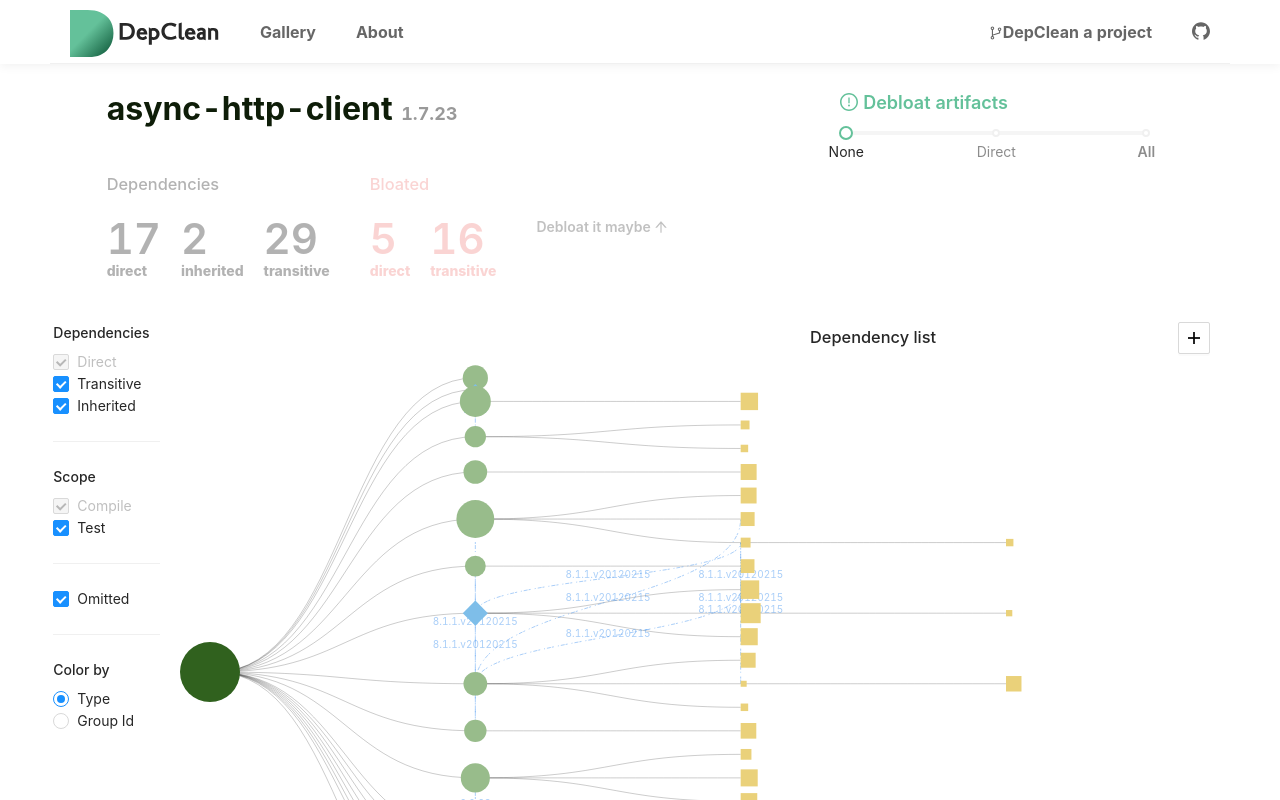
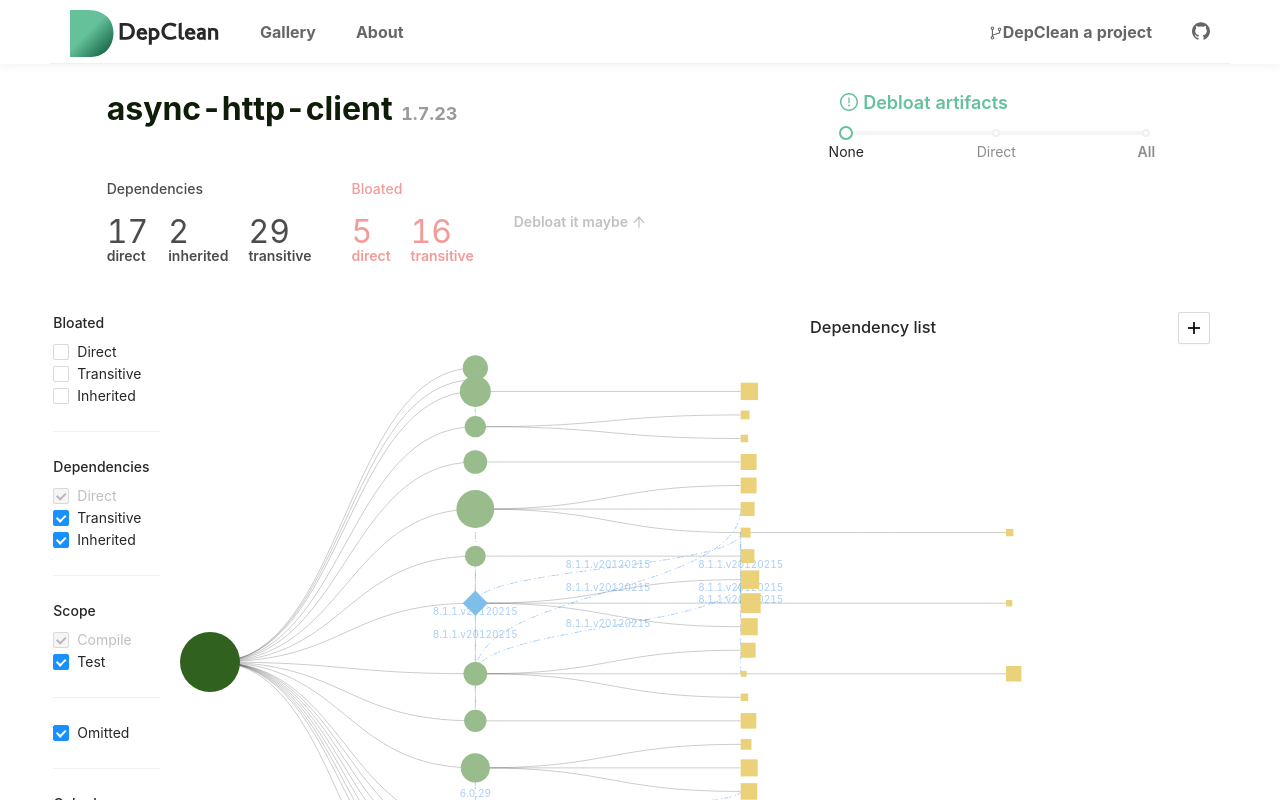
Before and after one commit to ASSERT-KTH/depclean-web, a React (Create React App) app in the folder front-end/: page /result in a window 1280 px wide. Shown: the top 800 px of the page. Built offline with nearby package versions, Linux system fonts and the light colour scheme.

Commit message:
restore bloated filter

```diff
--- a/front-end/src/App.css
+++ b/front-end/src/App.css
@@ -353,37 +353,39 @@
 .dataInfo{
   display: flex;
   flex-direction: column;
-  font-weight: 800;
+  font-weight: 600;
   font-size: 14px;
   color: hsla(0,0%,0%, .4);
   margin-right:20px;
 }
 
 .dataInfo span{
-  font-size: 42px;
-  font-weight: 600;
+  font-size: 32px;
+  font-weight: 400;
   margin-bottom: -12px;
   color: hsla(0,0%,0%, .6);
 }
 
 .dependencies{
-   color: hsla(0,0%,0%, .3);
+   color: hsla(0,0%,0%, .7);
 }
 .dependencies span{
-   color: hsla(0,0%,0%, .3);
+   color: hsla(0,0%,0%, .7);
 }
 .dependencies h3{
-   color: hsla(0,0%,0%, .3);
+   color: hsla(0,0%,0%, .7);
+   font-size: 14px;
 }
 
 .bloated{
-  color:hsla(2,79%,68%,.3);
+  color:hsla(2,79%,68%,.7);
 }
 .bloated span{
-  color:hsla(2,79%,68%,.3);
+  color:hsla(2,79%,68%,.7);
 }
 .bloated h3{
-  color:hsla(2,79%,68%,.3);
+  color:hsla(2,79%,68%,.7);
+  font-size: 14px;
 }
 
 /* GALLERY */
--- a/front-end/src/HomeViz.tsx
+++ b/front-end/src/HomeViz.tsx
@@ -33,6 +33,7 @@
     const { filtered,
         filteredDependencies,
         filteredScope,
+        filteredBloated,
         // textDisplay,
         viewOmitted
     } = state;
@@ -47,14 +48,14 @@
         ]
     }
 
-    // const bloated = {
-    //     tittle: "Bloated",
-    //     children: [
-    //         { label: "Direct", value: "direct", checked: true, disabled: false },
-    //         { label: "Transitive", value: "transitive", checked: true, disabled: false },
-    //         { label: "Inherited", value: "inherited", checked: true, disabled: false }
-    //     ]
-    // }
+    const bloated = {
+        tittle: "Bloated",
+        children: [
+            { label: "Direct", value: "direct", checked: true, disabled: false },
+            { label: "Transitive", value: "transitive", checked: true, disabled: false },
+            { label: "Inherited", value: "inherited", checked: true, disabled: false }
+        ]
+    }
 
     const colorOptions = {
         tittle: "Color by",
@@ -118,7 +119,14 @@
             >
                 {/* CATEGORY LIST */}
                 <Col span="2" offset={1}>
-
+                    <CategoryCheckbox
+                        key={uuidv4()}
+                        tittle={bloated.tittle}
+                        children={bloated.children}
+                        checked={filteredBloated}
+                        onClick={(checkedValues: string[]) => dispatch({ type: "SELECT_BLOAT", payload: checkedValues })}
+                    />
+                    <Divider />
                     <CategoryCheckbox
                         key={uuidv4()}
                         tittle={dep.tittle}
@@ -127,6 +135,7 @@
                         onClick={(checkedValues: string[]) => dispatch({ type: "SELECT_DEPENDENCY", payload: checkedValues })}
                     />
                     <Divider />
+
                     <CategoryCheckbox
                         key={uuidv4()}
                         tittle={scope.tittle}
@@ -140,15 +149,8 @@
                         checked={viewOmitted}
                         onChange={(e: CheckboxChangeEvent) => dispatch({ type: "VIEW_OMITTED", payload: !viewOmitted })}
                     >{omitted.tittle}</Checkbox>
-                    {/* <Divider />
-                    <CategoryCheckbox
-                        key={uuidv4()}
-                        tittle={view.tittle}
-                        children={view.children}
-                        checked={textDisplay}
-                        onClick={(checkedValues: string[]) => dispatch({ type: "SELECT_VIEW", payload: checkedValues })}
-                    /> */}
                     <Divider />
+
                     <CategoryRadialBox
                         key={uuidv4()}
                         tittle={colorOptions.tittle}
```
